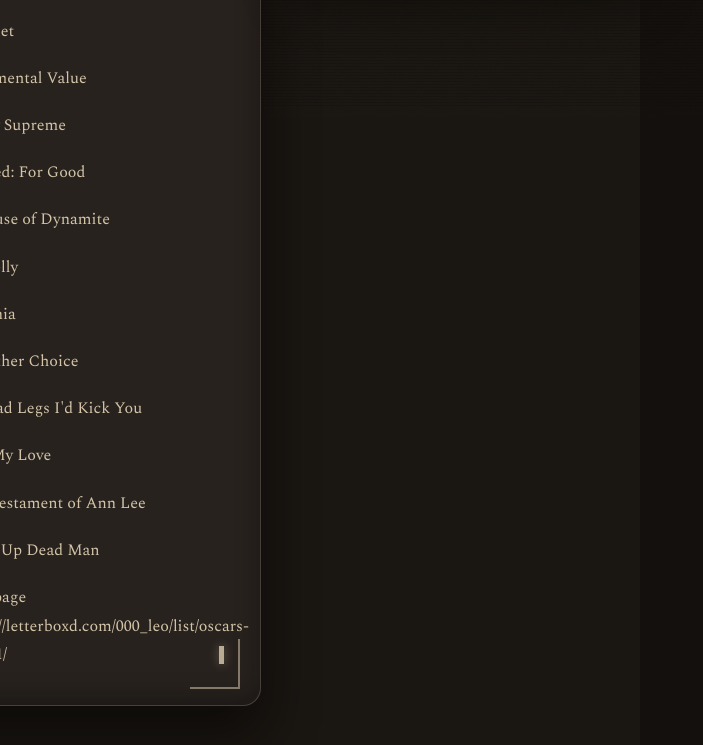
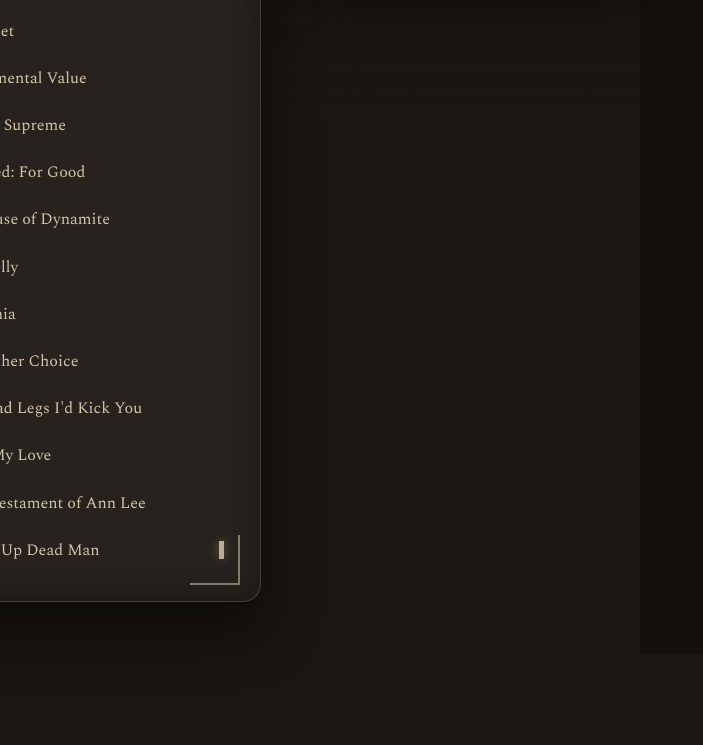
Before and after one commit to dotxdaemon/blog, a plain HTML site: page index.html in a window 1280 px wide. Shown: the part 693-1438 px from the top of the page, without its empty margins (0-703 px from the left). After the commit the page ends 1346 px from the top, so only its background shows below. Drawn offline with nearby package versions, Linux system fonts and the light colour scheme.

Commit message:
Center post cards and clean up post content

```diff
--- a/assets/css/main.css
+++ b/assets/css/main.css
@@ -183,12 +183,15 @@
   gap: clamp(1.5rem, 3vw, 2.5rem);
   grid-template-columns: repeat(auto-fit, minmax(280px, 1fr));
   align-items: start;
+  justify-content: center;
+  justify-items: center;
 }
 
 /* === Post card styling with corner brackets & hover lift === */
 .post-card {
   --card-delay: 0s;
   position: relative;
+  width: min(100%, 360px);
   padding: clamp(1.5rem, 3vw, 2.25rem);
   border-radius: 18px;
   background: var(--card-bg);
--- a/assets/js/posts.js
+++ b/assets/js/posts.js
@@ -32,8 +32,6 @@
 
 The Testament of Ann Lee
 
-Wake Up Dead Man
-
-This page https://letterboxd.com/000_leo/list/oscars-2026-1/`,
+Wake Up Dead Man`,
   },
 ];
```
